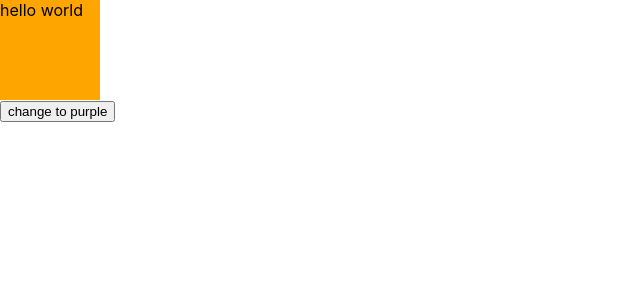
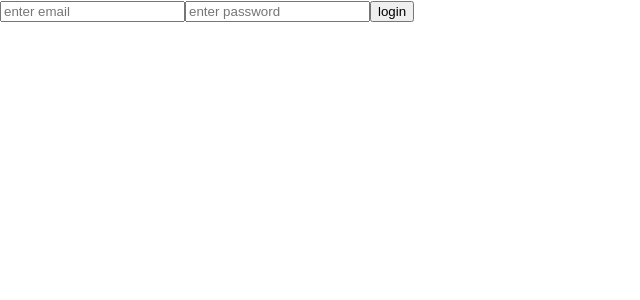
Before and after one commit to gautamakash91/batch15, a React (Create React App) app: page / in a window 1280 px wide. Shown: the top 300 px of the page, without its empty margins (0-640 px from the left). Built offline with nearby package versions, Linux system fonts and the light colour scheme.

Commit message:
created login validator

```diff
--- /dev/null
+++ b/src/components/alert.js
@@ -0,0 +1,56 @@
+import React from "react";
+
+export default class Alerts extends React.Component {
+  constructor(props) {
+    super(props);
+
+    this.state = {
+      email: "",
+      password: ""
+    }
+  }
+
+  handleName = (e) => {
+    this.setState({
+      email: e.target.value
+    })
+  }
+
+  handlePassword = (e) => {
+    this.setState({
+      password: e.target.value
+    })
+  }
+
+  login = () => {
+    if(this.state.email === ""){
+      alert("please enter email");
+    } else if(this.state.password === ""){
+      alert("please enter password");
+    } else {
+      if(this.state.email === "akash@gmail.com" && this.state.password === "Pass"){
+        alert("login successful");
+      }else{
+        alert("login failed");
+      }
+    }
+  }
+
+  render() {
+    return (
+      <div>
+        <input
+          placeholder="enter email"
+          onChange={this.handleName}
+        />
+
+        <input
+          placeholder="enter password"
+          onChange={this.handlePassword}
+        />
+
+        <button onClick={this.login}>login</button>
+      </div>
+    )
+  }
+}
--- a/src/index.js
+++ b/src/index.js
@@ -2,12 +2,13 @@ import React from 'react';
 import ReactDOM from 'react-dom/client';
 import './index.css';
 import reportWebVitals from './reportWebVitals';
-import Styling from "./components/styling";
+// import Styling from "./components/styling";
+import Alerts from "./components/alert";
 
 const root = ReactDOM.createRoot(document.getElementById('root'));
 root.render(
   <React.StrictMode>
-    <Styling />
+    <Alerts />
   </React.StrictMode>
 );
 
```
